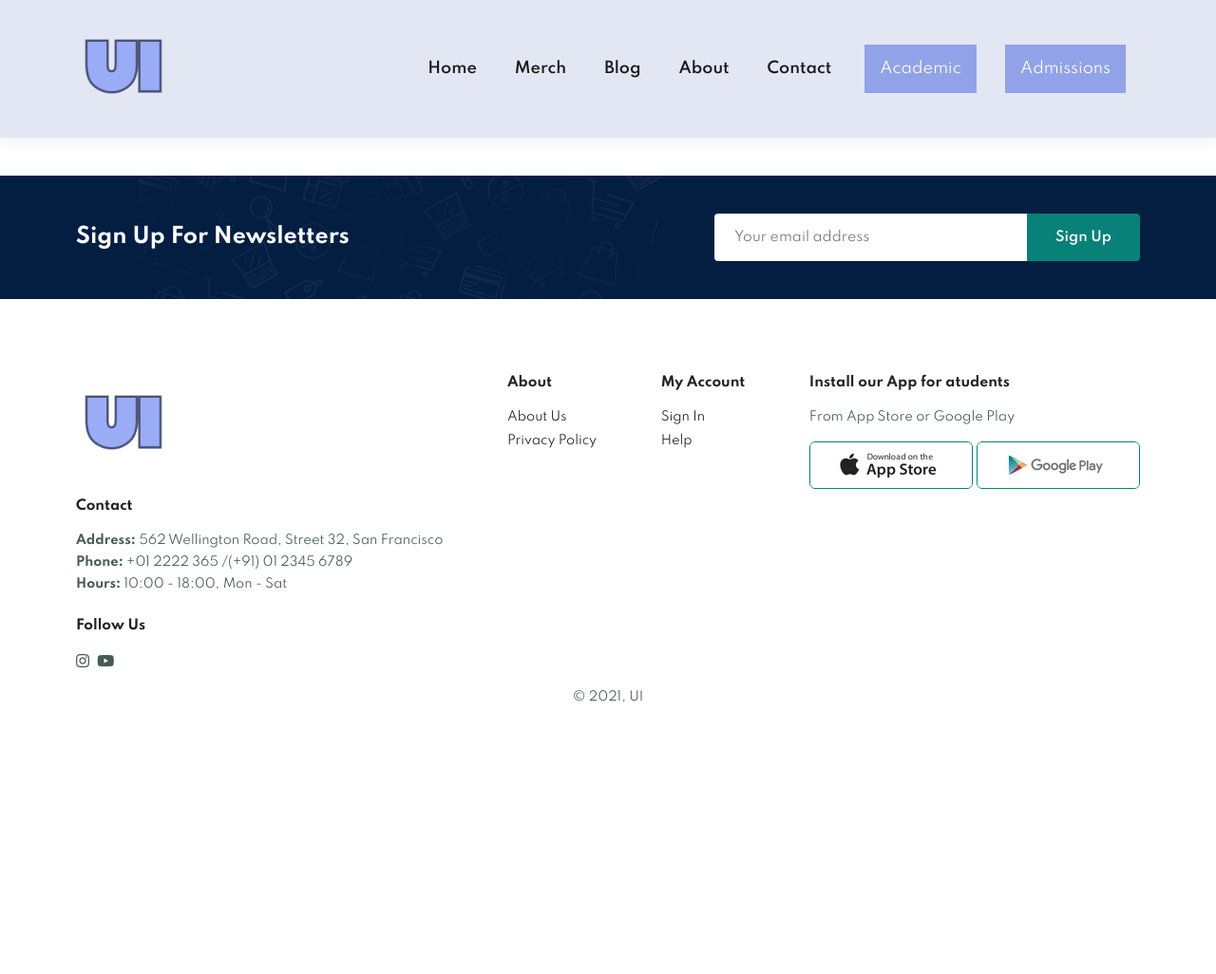
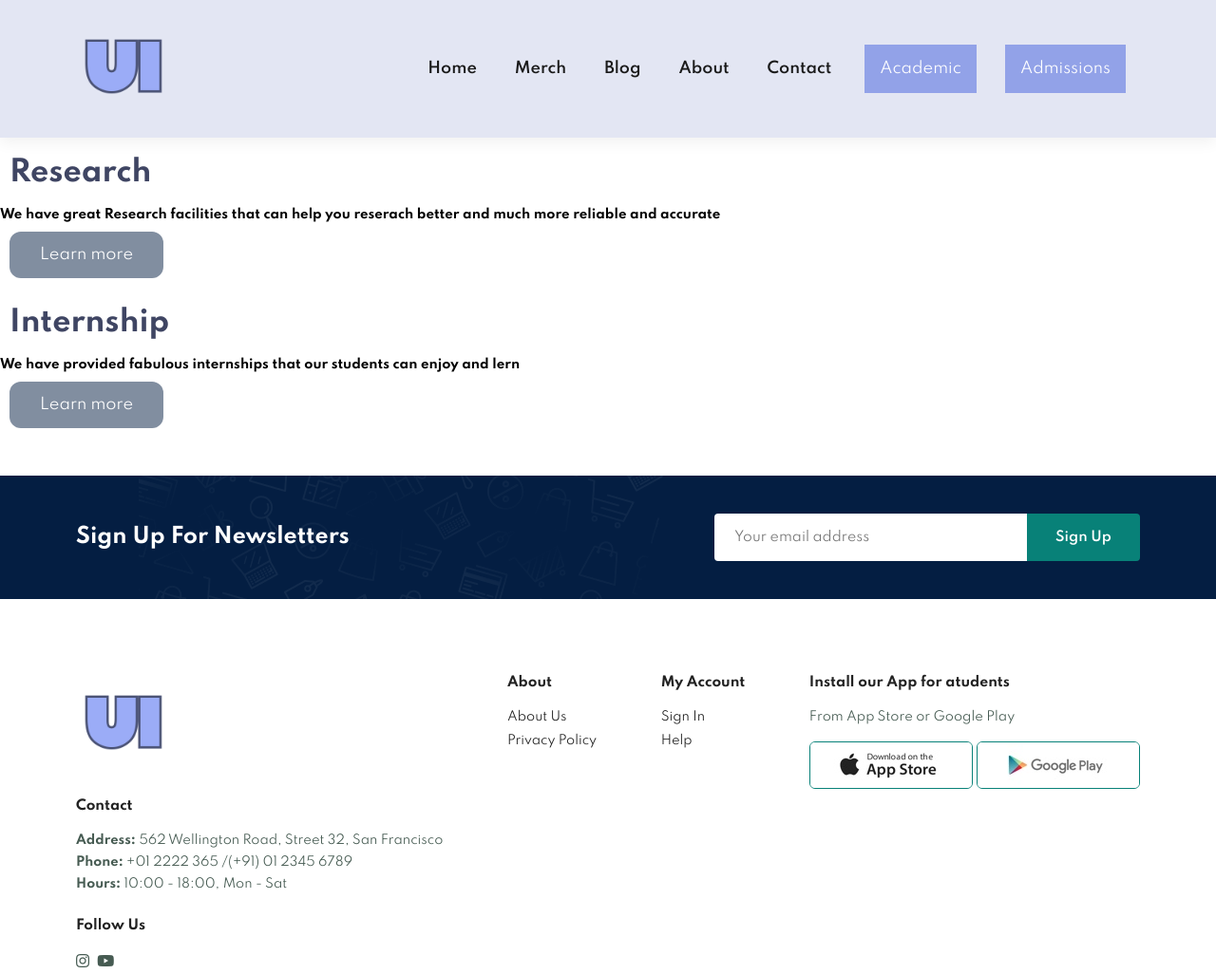
Before and after one commit to NickbotYT/University_of_inovation, a plain HTML site: page phd_academic.html in a window 1280 px wide. Shown: the top 1026 px of the page at 95% size. Before the commit the page ends 800 px from the top, so only its background shows below. Drawn offline with Linux system fonts and the light colour scheme.

Commit message:
last commit

```diff
--- a/phd_academic.html
+++ b/phd_academic.html
@@ -44,6 +44,22 @@
         </ul>
       </div>
     </section>
+
+    <section id="academic">
+      <h2>Research</h2>
+      <h5>
+        We have great Research facilities that can help you reserach better and
+        much more reliable and accurate
+      </h5>
+      <a class="btn btn--secondary--lightbg" href="#">Learn more</a>
+      <h2>Internship</h2>
+      <h5>
+        We have provided fabulous internships that our students can enjoy and
+        lern
+      </h5>
+      <a class="btn btn--secondary--lightbg" href="#">Learn more</a>
+    </section>
+
     <section id="newsletter" class="section-p1 section-m1">
       <div class="newstext">
         <h4>Sign Up For Newsletters</h4>
--- a/style.css
+++ b/style.css
@@ -1095,6 +1095,25 @@ footer a:hover {
   margin: 10px;
 }
 
+#academic h2 {
+  font-size: 30px;
+  color: #3f4563;
+  margin: 10px;
+}
+
+#academic .btn {
+  border-radius: 12px;
+  background-color: #818ea0; /* Green */
+  border: none;
+  color: white;
+  padding: 15px 32px;
+  text-align: center;
+  text-decoration: none;
+  display: inline-block;
+  font-size: 16px;
+  margin: 10px;
+}
+
 /* Start Media Query */
 
 @media (max-width: 799px) {
```
Also changed, not shown: pg_academic.html (+15 -0 lines), pg_admission.html (+2 -8 lines), phd_admission.html (+2 -8 lines), ug_admission.html (+2 -8 lines).
